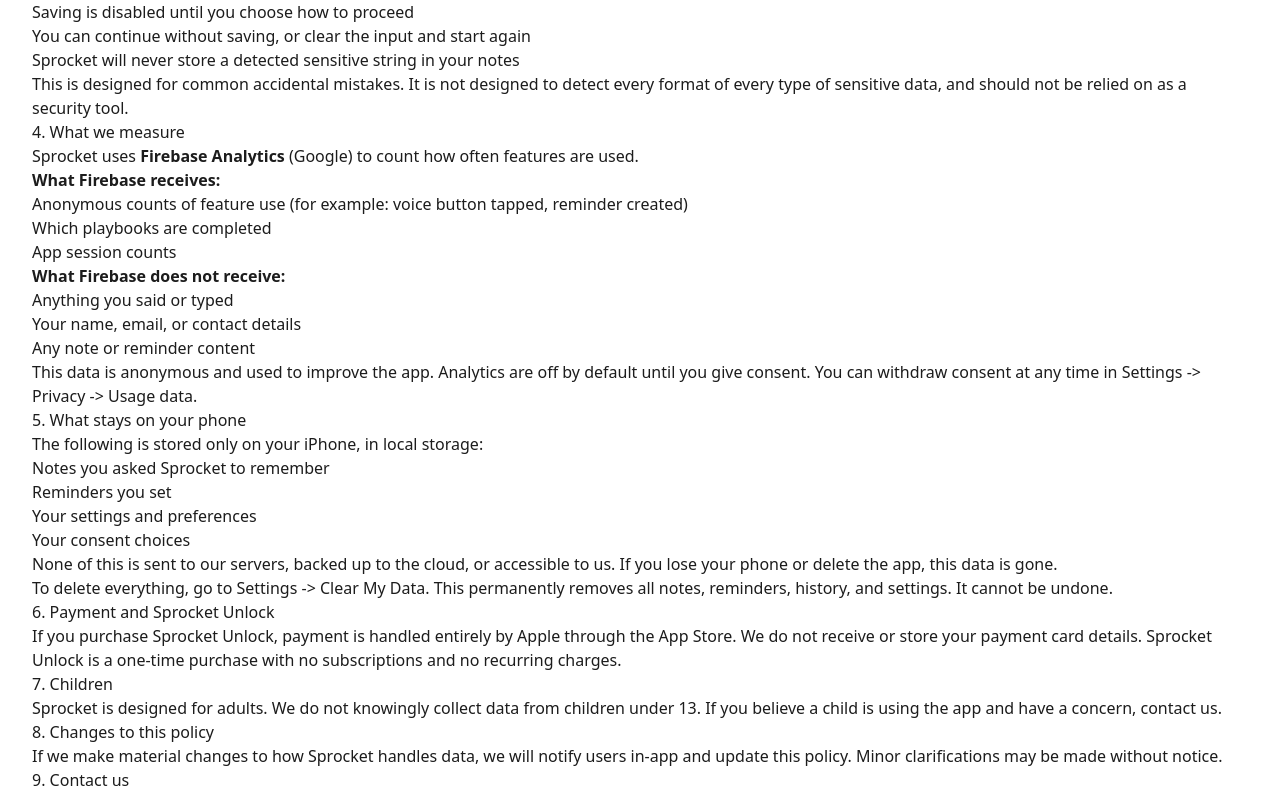
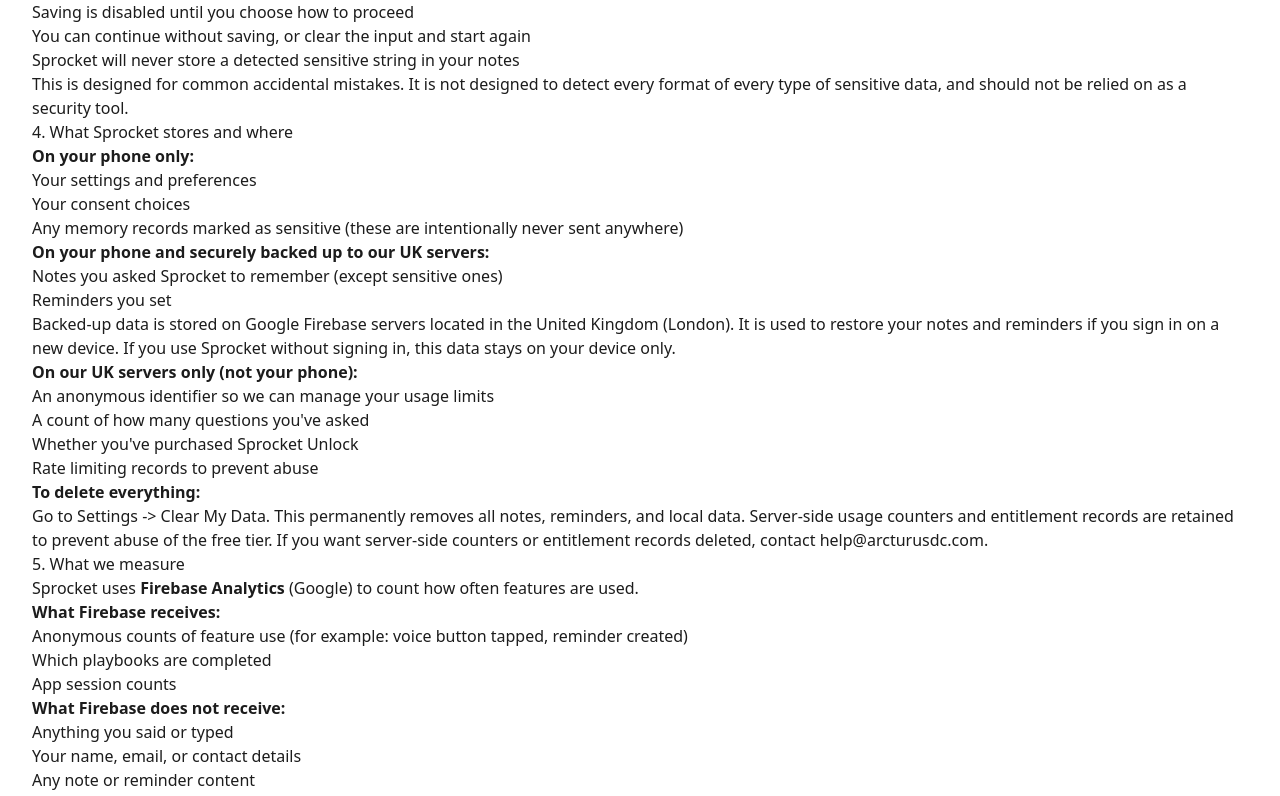
Before and after one commit to repinfaust/arcturusdc.github.io, a Next.js app: page /apps/sprocket/privacy-policy in a window 1280 px wide. Shown: the part 1064-1860 px from the top of the page. Built offline with nearby package versions, Linux system fonts and the light colour scheme; no server answers.

Commit message:
Update Sprocket privacy policy storage and deletion wording

```diff
--- a/src/app/apps/sprocket/privacy-policy/page.js
+++ b/src/app/apps/sprocket/privacy-policy/page.js
@@ -91,7 +91,39 @@ export default function PrivacyPolicyPage() {
         of every type of sensitive data, and should not be relied on as a security tool.
       </p>
 
-      <h2>4. What we measure</h2>
+      <h2>4. What Sprocket stores and where</h2>
+      <p><strong>On your phone only:</strong></p>
+      <ul>
+        <li>Your settings and preferences</li>
+        <li>Your consent choices</li>
+        <li>Any memory records marked as sensitive (these are intentionally never sent anywhere)</li>
+      </ul>
+      <p><strong>On your phone and securely backed up to our UK servers:</strong></p>
+      <ul>
+        <li>Notes you asked Sprocket to remember (except sensitive ones)</li>
+        <li>Reminders you set</li>
+      </ul>
+      <p>
+        Backed-up data is stored on Google Firebase servers located in the United Kingdom (London).
+        It is used to restore your notes and reminders if you sign in on a new device. If you use
+        Sprocket without signing in, this data stays on your device only.
+      </p>
+      <p><strong>On our UK servers only (not your phone):</strong></p>
+      <ul>
+        <li>An anonymous identifier so we can manage your usage limits</li>
+        <li>A count of how many questions you&apos;ve asked</li>
+        <li>Whether you&apos;ve purchased Sprocket Unlock</li>
+        <li>Rate limiting records to prevent abuse</li>
+      </ul>
+      <p>
+        <strong>To delete everything:</strong><br />
+        Go to Settings -&gt; Clear My Data. This permanently removes all notes, reminders, and local data.
+        Server-side usage counters and entitlement records are retained to prevent abuse of the free tier.
+        If you want server-side counters or entitlement records deleted, contact{' '}
+        <a href="mailto:help@arcturusdc.com">help@arcturusdc.com</a>.
+      </p>
+
+      <h2>5. What we measure</h2>
       <p>Sprocket uses <strong>Firebase Analytics</strong> (Google) to count how often features are used.</p>
       <p><strong>What Firebase receives:</strong></p>
       <ul>
@@ -108,23 +140,6 @@ export default function PrivacyPolicyPage() {
       <p>
         This data is anonymous and used to improve the app. Analytics are off by default until you give consent.
         You can withdraw consent at any time in Settings -&gt; Privacy -&gt; Usage data.
-      </p>
-
-      <h2>5. What stays on your phone</h2>
-      <p>The following is stored only on your iPhone, in local storage:</p>
-      <ul>
-        <li>Notes you asked Sprocket to remember</li>
-        <li>Reminders you set</li>
-        <li>Your settings and preferences</li>
-        <li>Your consent choices</li>
-      </ul>
-      <p>
-        None of this is sent to our servers, backed up to the cloud, or accessible to us.
-        If you lose your phone or delete the app, this data is gone.
-      </p>
-      <p>
-        To delete everything, go to Settings -&gt; Clear My Data. This permanently removes all notes,
-        reminders, history, and settings. It cannot be undone.
       </p>
 
       <h2>6. Payment and Sprocket Unlock</h2>
@@ -169,6 +184,14 @@ export default function PrivacyPolicyPage() {
         Contact <a href="mailto:privacy@sprocket.app">privacy@sprocket.app</a> with any requests.
       </p>
 
+      <h2>11. Where your data is held</h2>
+      <p>
+        All Sprocket server data, including backed-up notes, reminders, usage counters, and entitlement
+        records, is stored on Google Firebase servers located in the United Kingdom (London, europe-west2 region).
+        No Sprocket user data is transferred outside the UK for storage or processing, with the exception
+        of questions you send to OpenAI as described in section 1.
+      </p>
+
       <p>
         <em>
           This policy is available in plain English. If any part is unclear, contact us and we will explain.
```
